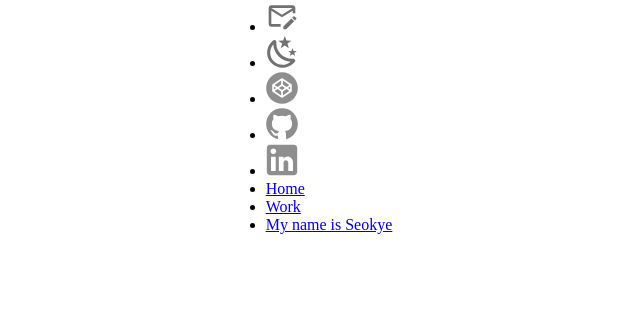
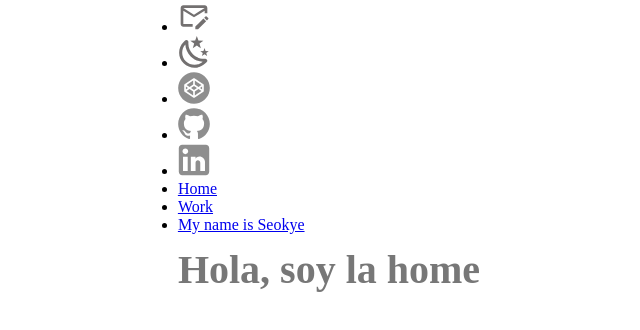
Before and after one commit to seokyelee/GammaPortfolio, a React (Vite) app: page / in a window 1280 px wide. Shown: the top 330 px of the page, without its empty margins (311-951 px from the left). Built offline with nearby package versions, Linux system fonts and the light colour scheme.

Commit message:
add route

```diff
--- a/src/App.jsx
+++ b/src/App.jsx
@@ -1,6 +1,11 @@
 import React from "react";
 import './App.css';
 import Nav from "./componentes/Nav/Nav";
+import { Route, Routes } from "react-router-dom";
+import Home from "./views/home/Home";
+import Work from "./views/work/Work";
+import About from "./views/about/About";
+import Thanks from "./views/thanks/Thanks";
 
 
 function App() {
@@ -9,6 +14,15 @@ function App() {
     <>
       <Nav />
 
+      <main>
+      <Routes >
+        <Route path="/" element={<Home />} />
+        <Route path="/work" element={<Work />} />
+        <Route path="/about" element={<About />} />
+        <Route path="/thanks" element={<Thanks />} />
+      </Routes>
+    </main>
+
     </>
   );
 }
--- /dev/null
+++ b/src/views/work/Work.jsx
@@ -0,0 +1,7 @@
+import React from 'react'
+
+export default function Work() {
+  return (
+    <div>Work</div>
+  )
+}
```
Also changed, not shown: src/componentes/Nav/Nav.jsx (+23 -20 lines), src/scss/variable.scss (+1 -23 lines).
